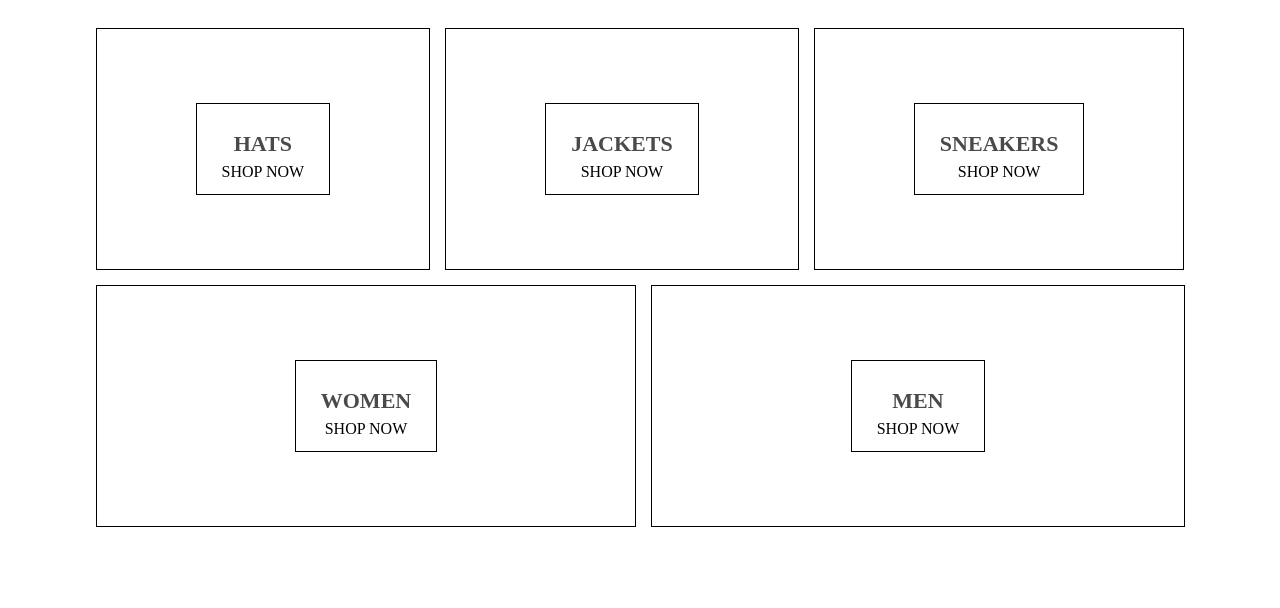
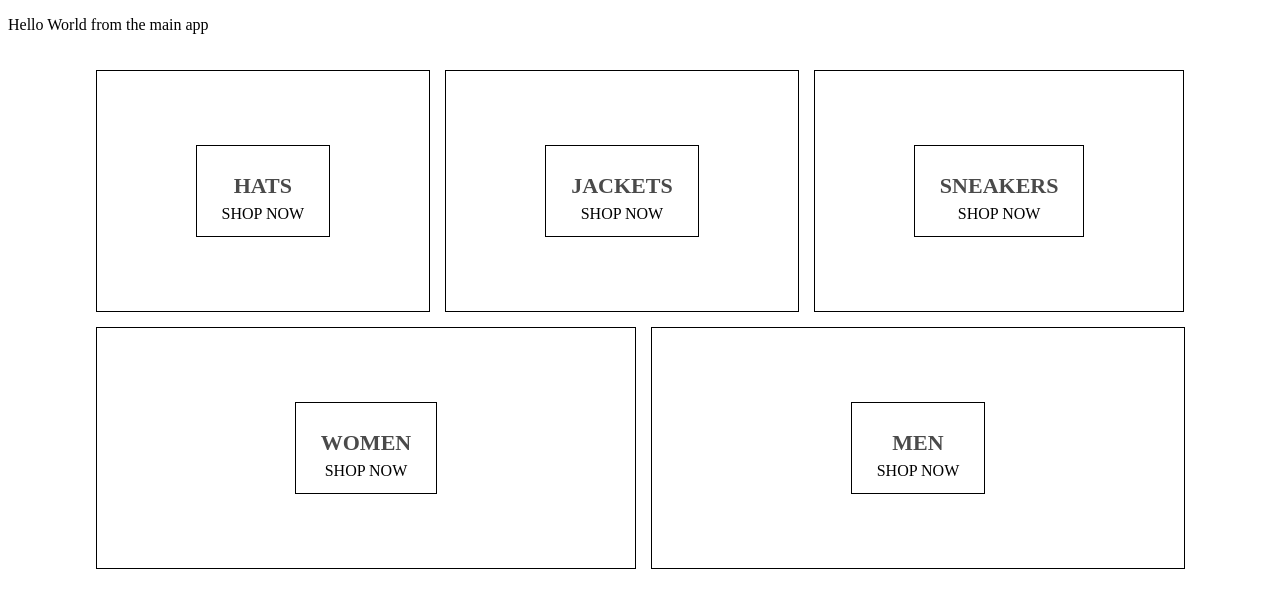
Before and after one commit to mariustoft/crwn-cloth, a React (Create React App) app: page / in a window 1280 px wide. Shown: the top 608 px of the page. Built offline with nearby package versions, Linux system fonts and the light colour scheme.

Commit message:
initial commit

```diff
--- a/src/App.js
+++ b/src/App.js
@@ -4,7 +4,7 @@ import HomePage from "./components/homepage";
 
 const App = () => (
   <div>
-    {/* <p>Hello World from the main app</p> */}
+    <p>Hello World from the main app</p>
     <HomePage />
   </div>
 );
```
